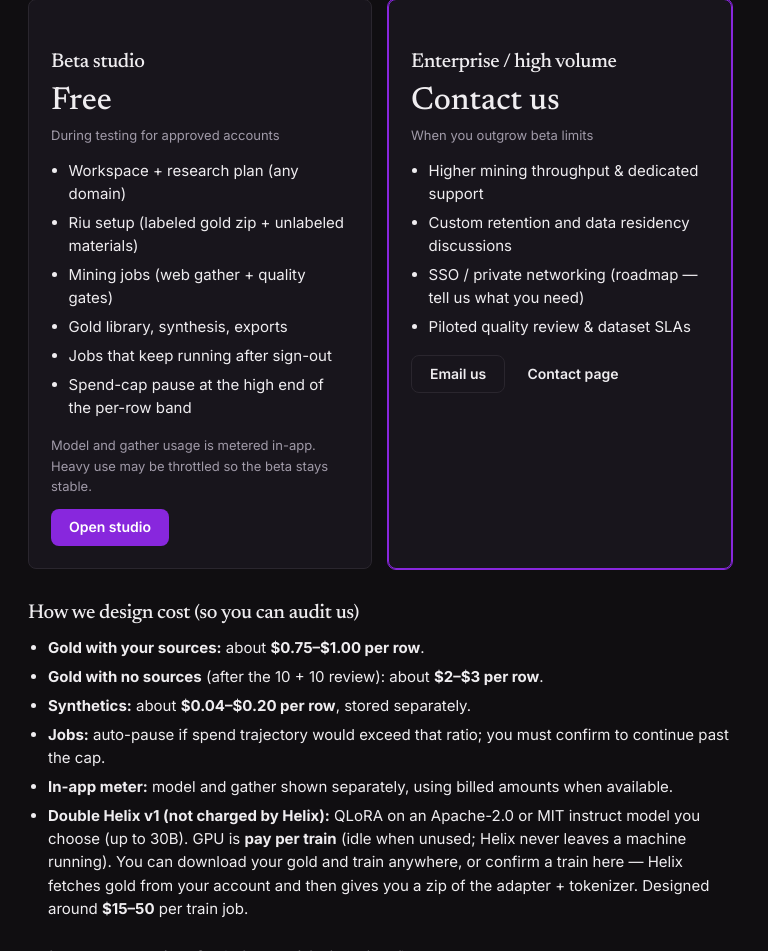
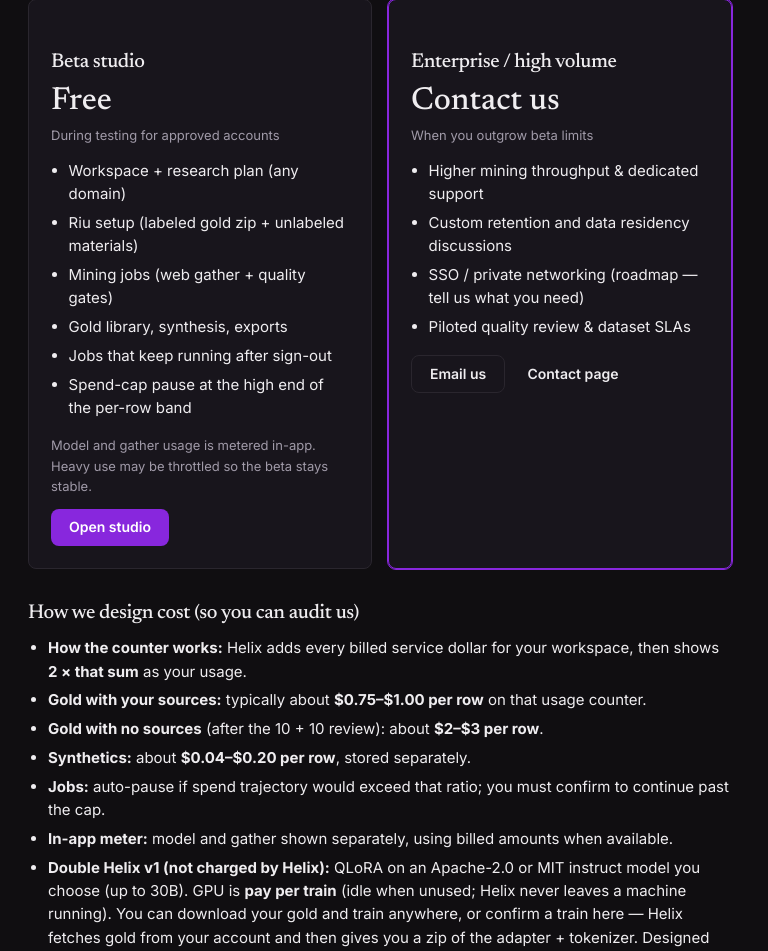
Before and after one commit to Dasgupta02n/helix-llm-training-system, a FastAPI app: page /pricing in a window 1280 px wide. Shown: the part 372-1323 px from the top of the page, without its empty margins (0-768 px from the left). Run offline with FastAPI, Linux system fonts and the light colour scheme; some libraries are stand-ins or nearby versions.

Commit message:
Document 2x usage markup on the pricing page.

```diff
--- a/helix/web/templates/pricing.html
+++ b/helix/web/templates/pricing.html
@@ -46,7 +46,8 @@
 
   <h2>How we design cost (so you can audit us)</h2>
   <ul>
-    <li><strong>Gold with your sources:</strong> about <strong>$0.75–$1.00 per row</strong>.</li>
+    <li><strong>How the counter works:</strong> Helix adds every billed service dollar for your workspace, then shows <strong>2 × that sum</strong> as your usage.</li>
+    <li><strong>Gold with your sources:</strong> typically about <strong>$0.75–$1.00 per row</strong> on that usage counter.</li>
     <li><strong>Gold with no sources</strong> (after the 10 + 10 review): about <strong>$2–$3 per row</strong>.</li>
     <li><strong>Synthetics:</strong> about <strong>$0.04–$0.20 per row</strong>, stored separately.</li>
     <li><strong>Jobs:</strong> auto-pause if spend trajectory would exceed that ratio; you must confirm to continue past the cap.</li>
```
